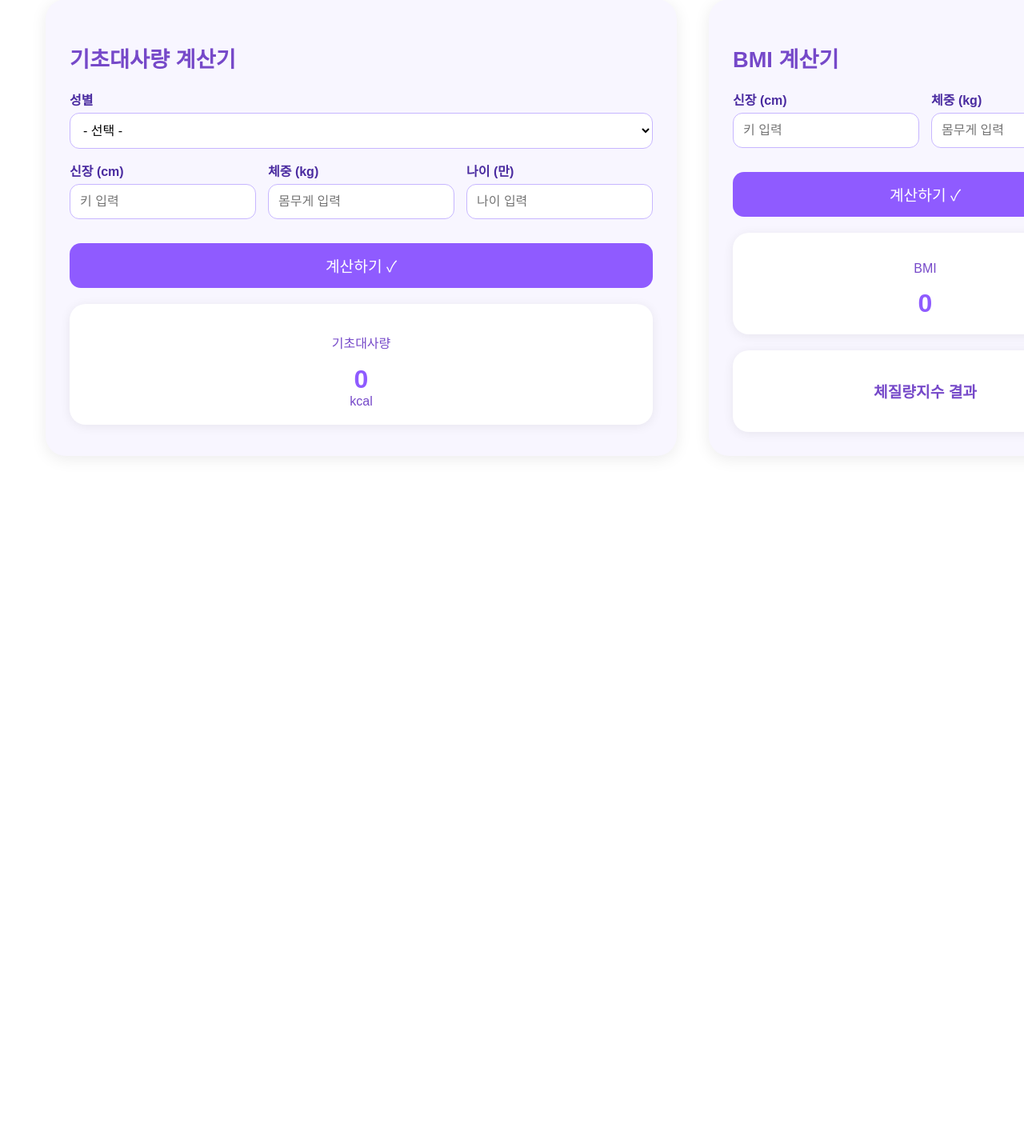
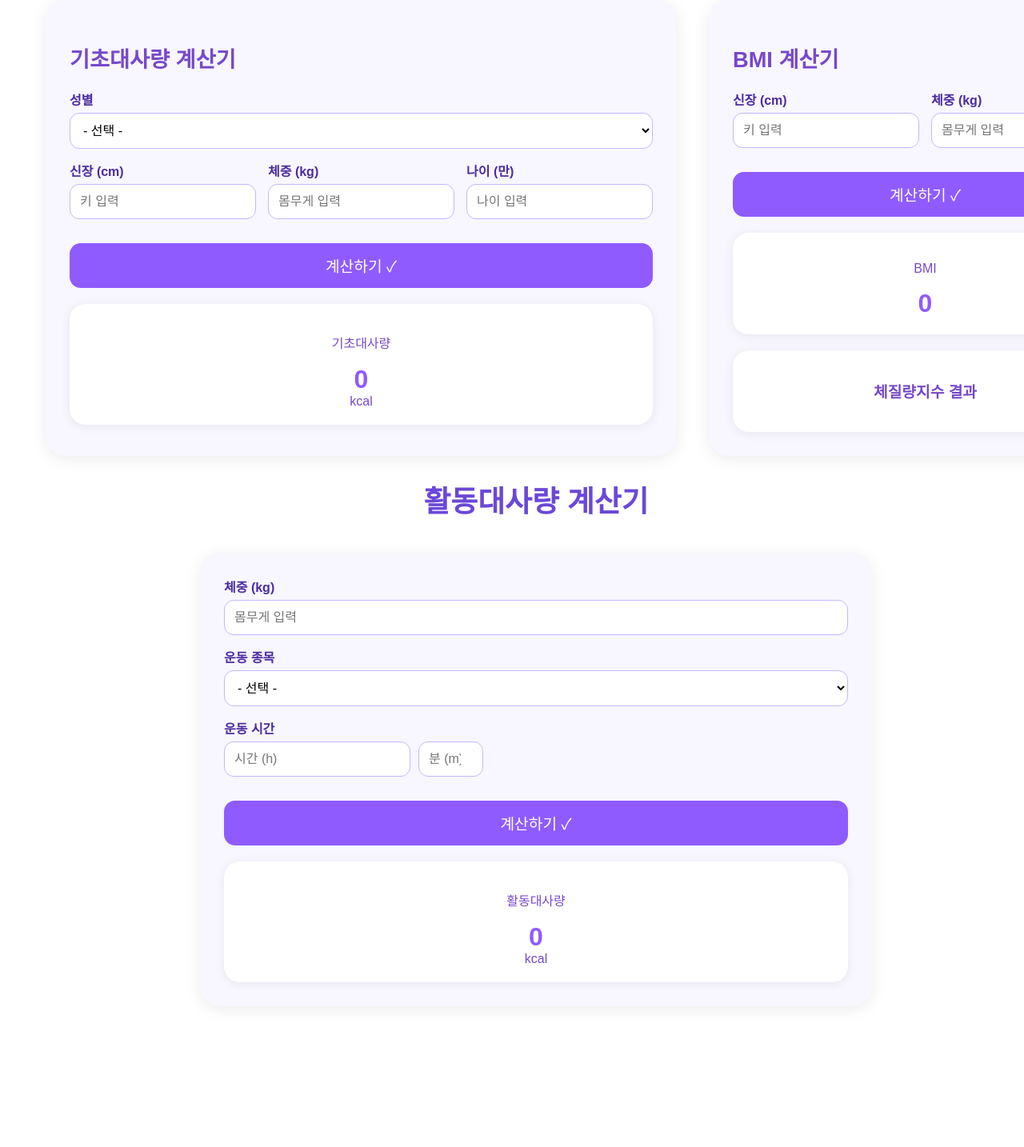
Before and after one commit to hyunji0o0/web_termproject, a PHP site: page /home.html in a window 1280 px wide. Shown: the part 1110-2544 px from the top of the page at 80% size. Run offline with PHP 8.4, Linux system fonts and the light colour scheme.

Commit message:
활동대사량 계산

```diff
--- a/front/home.html
+++ b/front/home.html
@@ -85,8 +85,45 @@
                 <p id="bmi-status-text">체질량지수 결과</p>
             </div>
         </div>
+    </div>
+    <h1 class="section-title">활동대사량 계산기</h1>
 
+    <div class="activity-box card">
+    <div class="input-group">
+        <label>체중 (kg)</label>
+        <input type="number" id="activity-weight" placeholder="몸무게 입력">
     </div>
+    <!-- 운동 종목 선택 -->
+    <div class="input-group">
+        <label>운동 종목</label>
+        <select id="activity-select">
+            <option value="">- 선택 -</option>
+            <option value="3.5">가벼운 걷기 (MET 3.5)</option>
+            <option value="7">조깅 (MET 7)</option>
+            <option value="8">달리기 (MET 8)</option>
+            <option value="4">자전거 (MET 4)</option>
+            <option value="6">수영 (MET 6)</option>
+            <option value="5">근력운동 (MET 5)</option>
+        </select>
+    </div>
+
+    <!-- 운동 시간 입력 -->
+    <div class="input-group">
+        <label>운동 시간</label>
+        <div style="display:flex; gap:10px;">
+            <input type="number" id="activity-hour" placeholder="시간 (h)" min="0">
+            <input type="number" id="activity-minute" placeholder="분 (m)" min="0" max="59">
+        </div>
+    </div>
+
+    <button class="calc-btn" onclick="calculateActivity()">계산하기 ✓</button>
+
+    <div class="calc-result">
+        <p>활동대사량</p>
+        <span id="activity-value">0</span> kcal
+    </div>
+</div>
+
 
 </div>
 
--- a/front/script.js
+++ b/front/script.js
@@ -64,3 +64,29 @@ document.querySelector(".gradient-buttons button:nth-child(1)")
             behavior: "smooth"
         });
     });
+
+function calculateActivity() {
+    const weight = parseFloat(document.getElementById("activity-select").value);
+    const met = parseFloat(document.getElementById("activity-select").value);
+
+    const hour = parseFloat(document.getElementById("activity-hour").value) || 0;
+    const minute = parseFloat(document.getElementById("activity-minute").value) || 0;
+
+    const totalMinutes = hour * 60 + minute;
+
+    if (!met || totalMinutes <= 0) {
+        alert("운동 종목과 운동 시간을 입력해주세요!");
+        return;
+    }
+
+    if (minute >= 60 || hour >= 24) {
+        alert("minute은 0~59 사이 / hour은 0~23 사이의 수를 입력해주세요!");
+        return;
+    }
+
+
+    // kcal = 0.0175 × MET × 체중(kg) × 시간(분)
+    const kcal = (0.0175 * met * weight * totalMinutes).toFixed(2);
+
+    document.getElementById("activity-value").innerText = kcal;
+}
--- a/front/style.css
+++ b/front/style.css
@@ -348,3 +348,9 @@ body, html {
     gap: 5px;
     font-size: 15px;
 }
+
+.activity-box {
+    margin: 0 auto;
+    max-width: 780px;
+    width: 100%
+}
```
